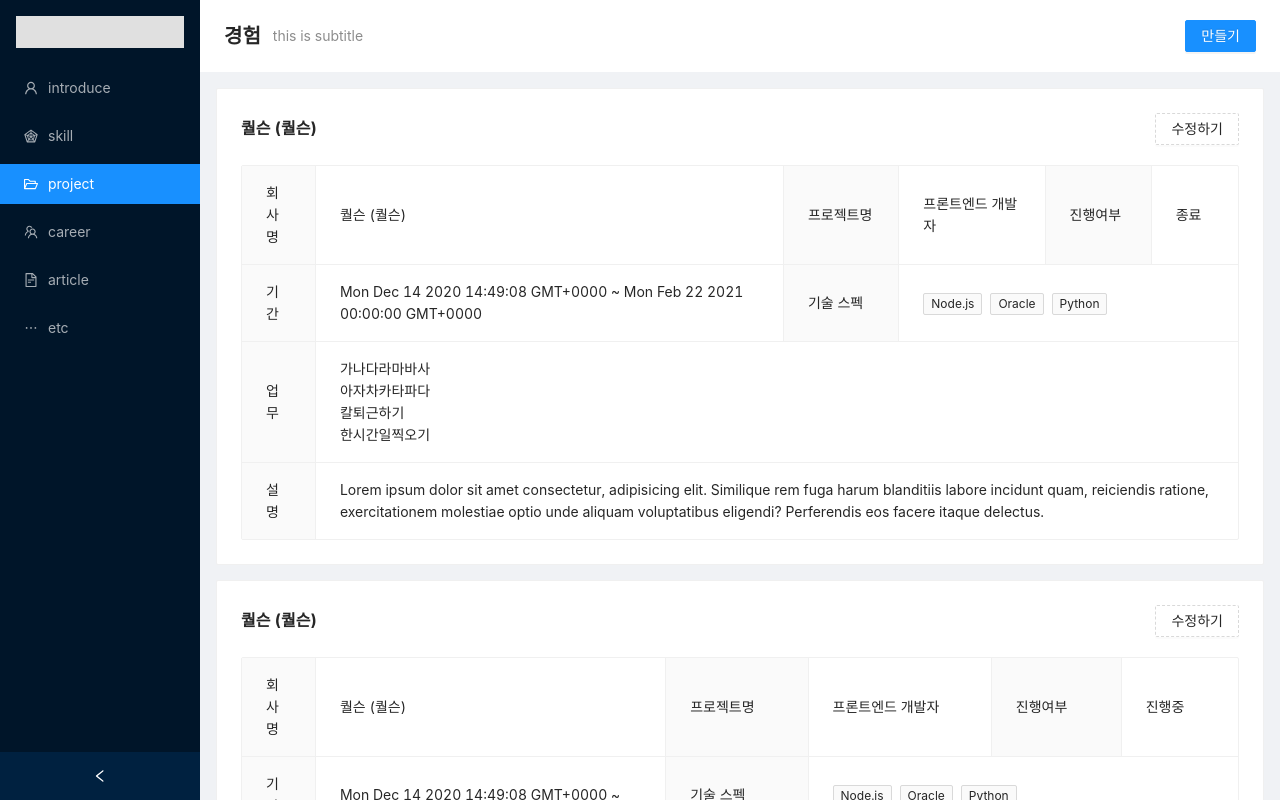
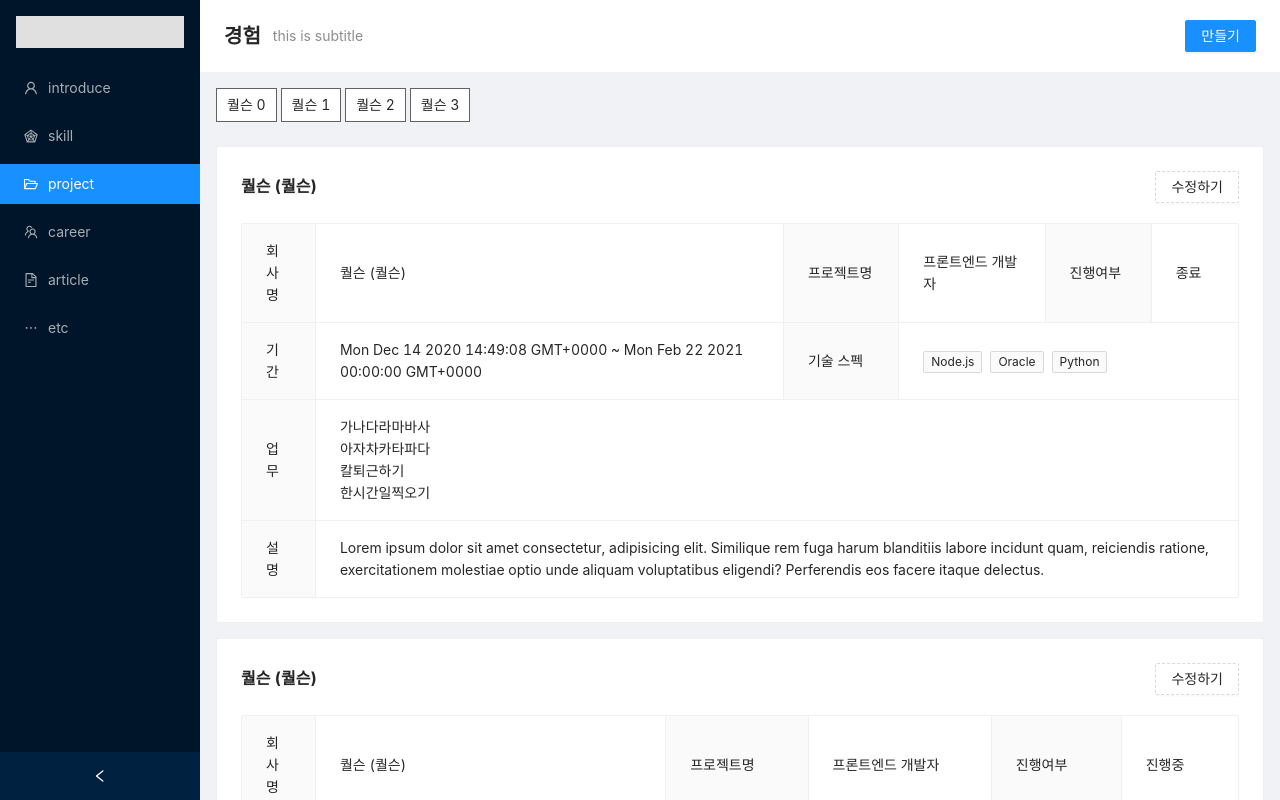
Before and after one commit to parkoon/resume-kit, a Next.js app: page /admin/project in a window 1280 px wide. Shown: the top 800 px of the page. Built offline with nearby package versions, Linux system fonts and the light colour scheme.

Commit message:
feat: project filter

```diff
--- a/pages/admin/project.tsx
+++ b/pages/admin/project.tsx
@@ -9,6 +9,7 @@ import ProjectForm from '@Admin/components/Forms/ProjectForm'
 import { calcCareerYearAndMonth } from '@Shared/helpers'
 import ProjectDescription from '@Admin/components/Descriptions/ProjectDescription'
 import { Project } from '@Shared/models/Project'
+import ProjectFilter from '@Admin/components/ProjectFilter'
 
 const { Title } = Typography
 // 1. 달력으로 일한 기간 선택!
@@ -62,6 +63,25 @@ function ExperienceManagement() {
     setIsModalVisible(false)
   }
 
+  const items = [
+    {
+      id: 1,
+      title: '퀄슨 0',
+    },
+    {
+      id: 2,
+      title: '퀄슨 1',
+    },
+    {
+      id: 3,
+      title: '퀄슨 2',
+    },
+    {
+      id: 4,
+      title: '퀄슨 3',
+    },
+  ]
+
   const [dateString, setDateString] = useState<DateString>('')
   const [career, setCareer] = useState<{ years: number; months: number }>()
 
@@ -86,6 +106,13 @@ function ExperienceManagement() {
         </Button>,
       ]}
     >
+      <ProjectFilter
+        items={items}
+        onChange={(values) => {
+          console.log(values)
+        }}
+      />
+
       {projects.map((experience, index) => (
         <ProjectDescription key={index} experience={experience} />
       ))}
--- /dev/null
+++ b/src/admin/components/ProjectFilter/index.tsx
@@ -0,0 +1,46 @@
+import React, { useState, useEffect } from 'react'
+
+import { Wrapper, Item } from './styles'
+
+type Item = {
+  id: number
+  title: string
+}
+type ProjectFilterType = {
+  onChange(ids: number[]): void
+  items: Item[]
+}
+
+function ProjectFilter({ items, onChange }: ProjectFilterType) {
+  const [selectedIds, setSelectedIds] = useState<number[]>([])
+
+  const handleClick = (id: number) => () => {
+    const index = selectedIds.indexOf(id)
+
+    if (index < 0) {
+      setSelectedIds([...selectedIds, id])
+    } else {
+      setSelectedIds(selectedIds.filter((selectedId) => selectedId !== id))
+    }
+  }
+
+  useEffect(() => {
+    onChange(selectedIds)
+  }, [selectedIds])
+
+  return (
+    <Wrapper>
+      {items.map((item) => (
+        <Item
+          key={item.id}
+          onClick={handleClick(item.id)}
+          selected={selectedIds.some((selectedId) => selectedId === item.id)}
+        >
+          {item.title}
+        </Item>
+      ))}
+    </Wrapper>
+  )
+}
+
+export default ProjectFilter
--- /dev/null
+++ b/src/admin/components/ProjectFilter/styles.ts
@@ -0,0 +1,31 @@
+import styled, { css } from 'styled-components'
+import { palette } from '@Shared/styles'
+
+export const Wrapper = styled.div`
+  /* background: red; */
+  display: flex;
+  flex-wrap: wrap;
+  margin-bottom: 2rem;
+`
+
+export const Item = styled.div<{ selected?: boolean }>`
+  display: flex;
+  align-items: center;
+  justify-content: center;
+  padding: 0.5rem 1rem;
+  margin-right: 0.4rem;
+  margin-bottom: 0.4rem;
+  /* min-width: 10rem; */
+  background: ${palette.white};
+  border: 1px solid ${palette.grey[700]};
+  cursor: pointer;
+  transition: 0.3s;
+
+  ${({ selected }) =>
+    selected &&
+    css`
+      background: ${palette.teal[100]};
+      border: 1px solid ${palette.teal[700]};
+      color: ${palette.teal[700]};
+    `}
+`
```
